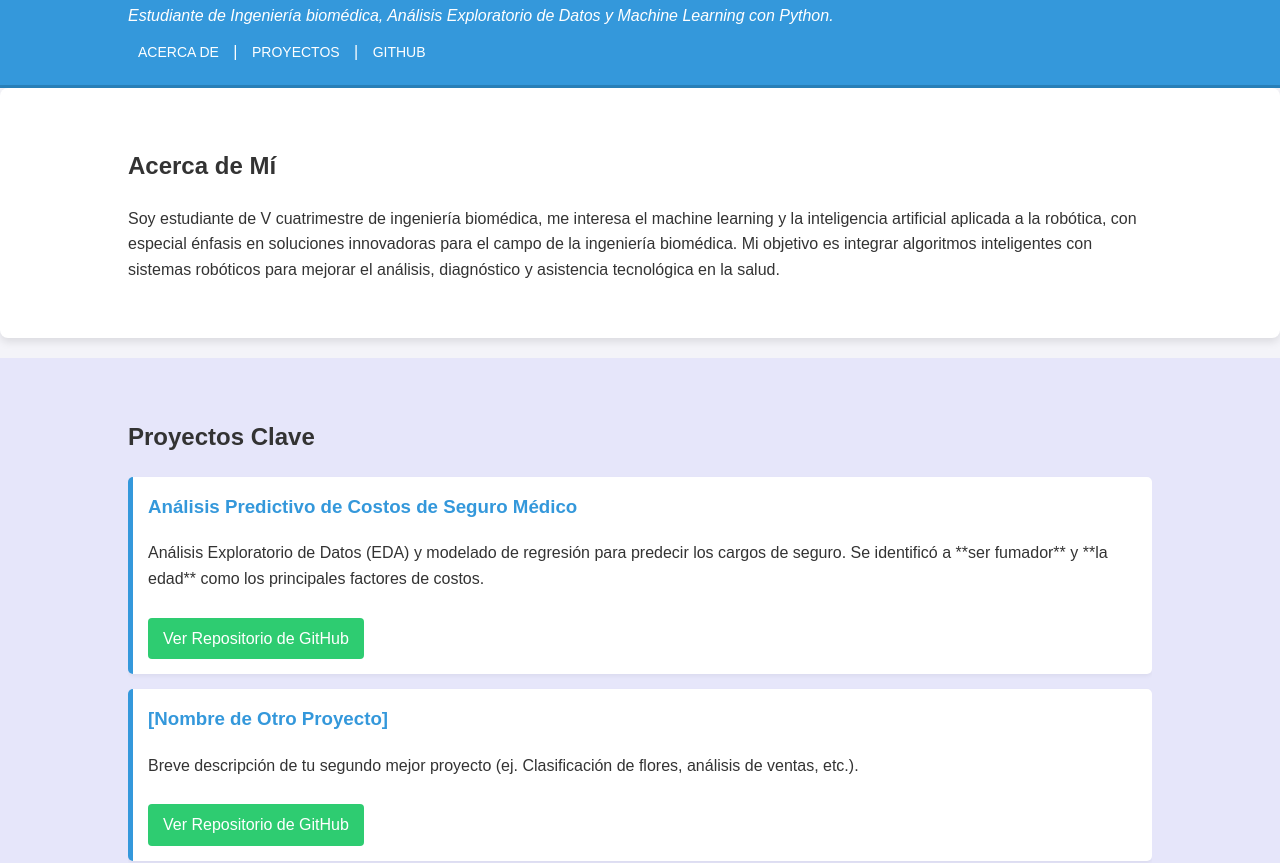
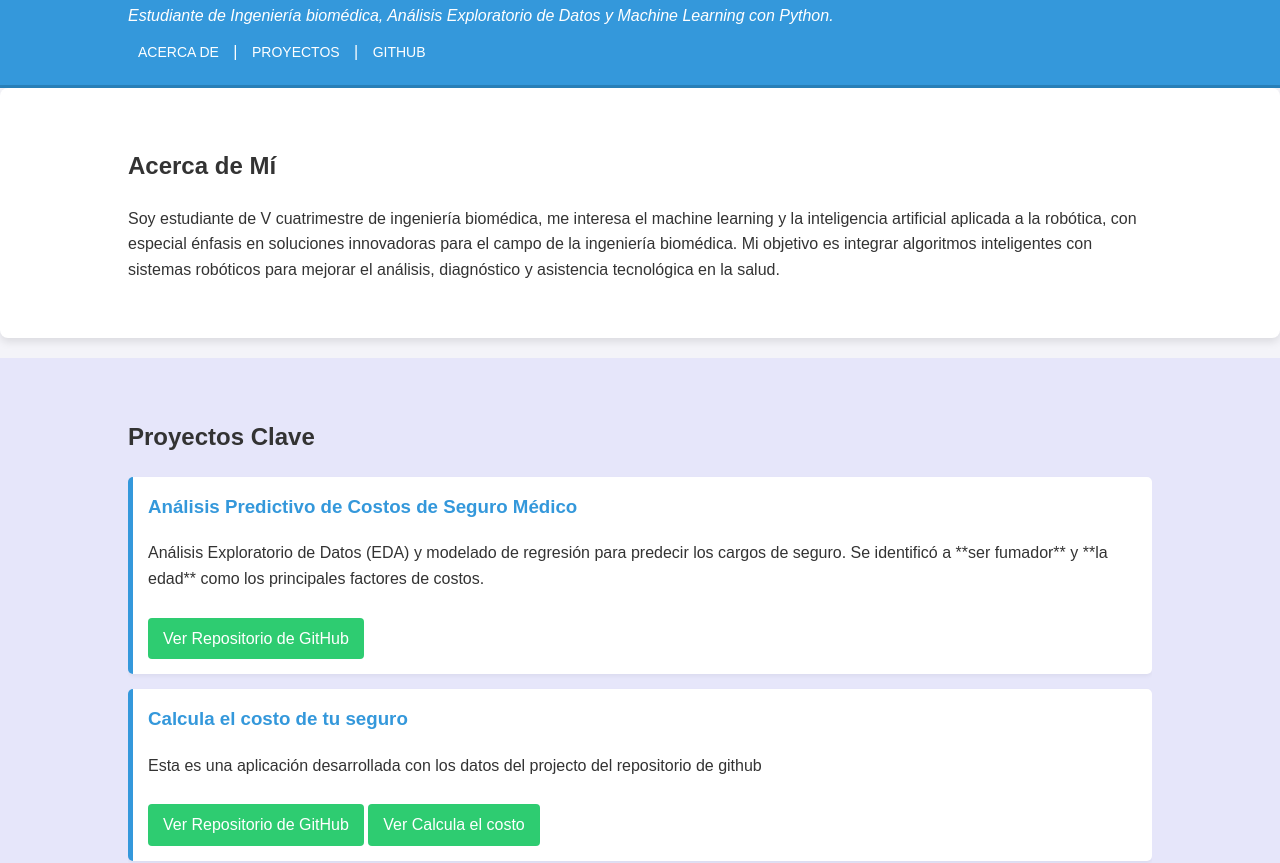
Before and after one commit to adrianprojects99/Mi-github-web-page, a plain HTML site: page index.html in a window 1280 px wide. Shown: the part 119-982 px from the top of the page. Drawn offline with Linux system fonts and the light colour scheme.

Commit message:
Update index.html

```diff
--- a/index.html
+++ b/index.html
@@ -38,9 +38,10 @@
             </div>
 
             <div class="project-card">
-                <h3>[Nombre de Otro Proyecto]</h3>
-                <p>Breve descripción de tu segundo mejor proyecto (ej. Clasificación de flores, análisis de ventas, etc.).</p>
-                <a href="#" target="_blank" class="btn">Ver Repositorio de GitHub</a>
+                <h3>Calcula el costo de tu seguro</h3>
+                <p>Esta es una aplicación desarrollada con los datos del projecto del repositorio de github</p>
+                <a href="https://github.com/adrianprojects99/lab-costo-seguro-medico" target="_blank" class="btn">Ver Repositorio de GitHub</a>
+                <a href="https://lab-costo-seguro-medico-fnrcyiafdfmra2hygi9z8j.streamlit.app/" target="_blank" class="btn">Ver Calcula el costo</a>
             </div>
 
             <div class="project-card">
```
